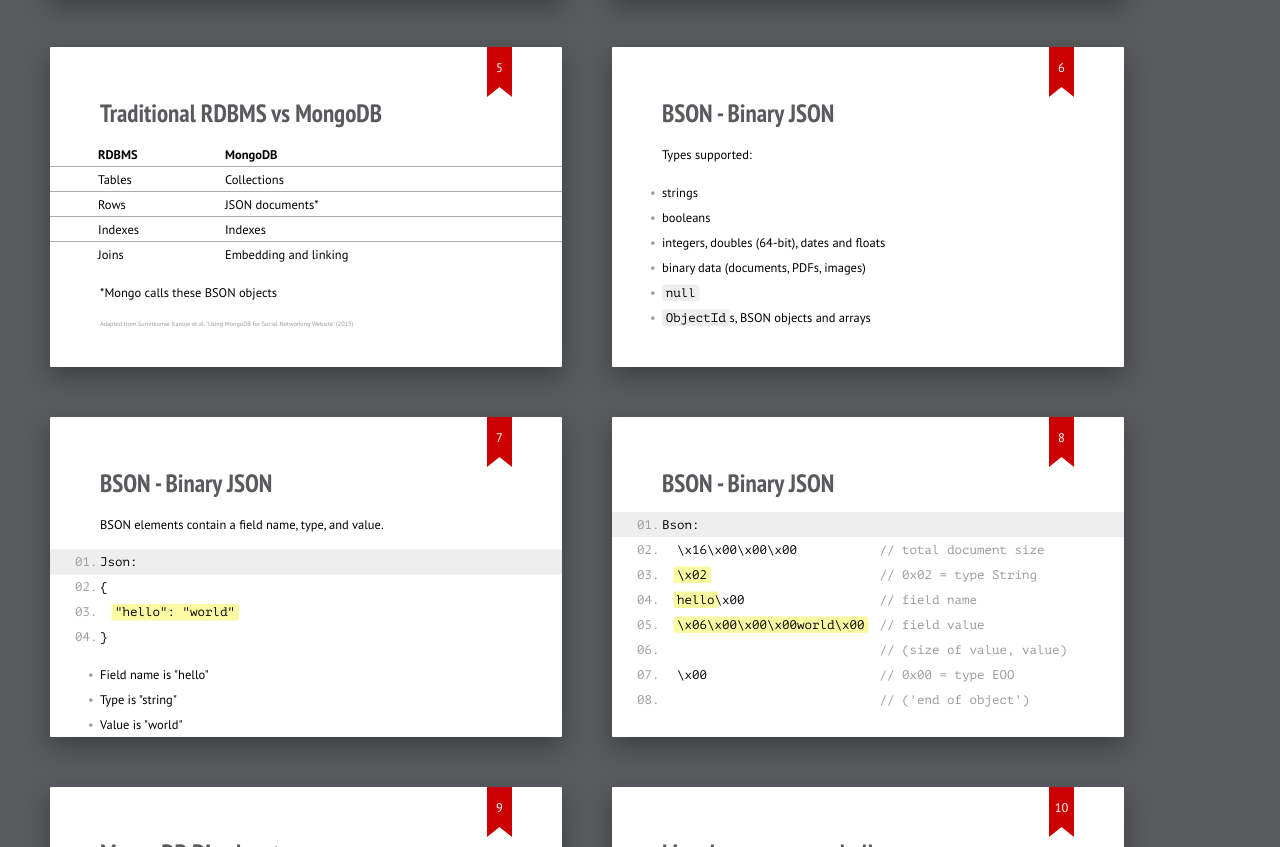
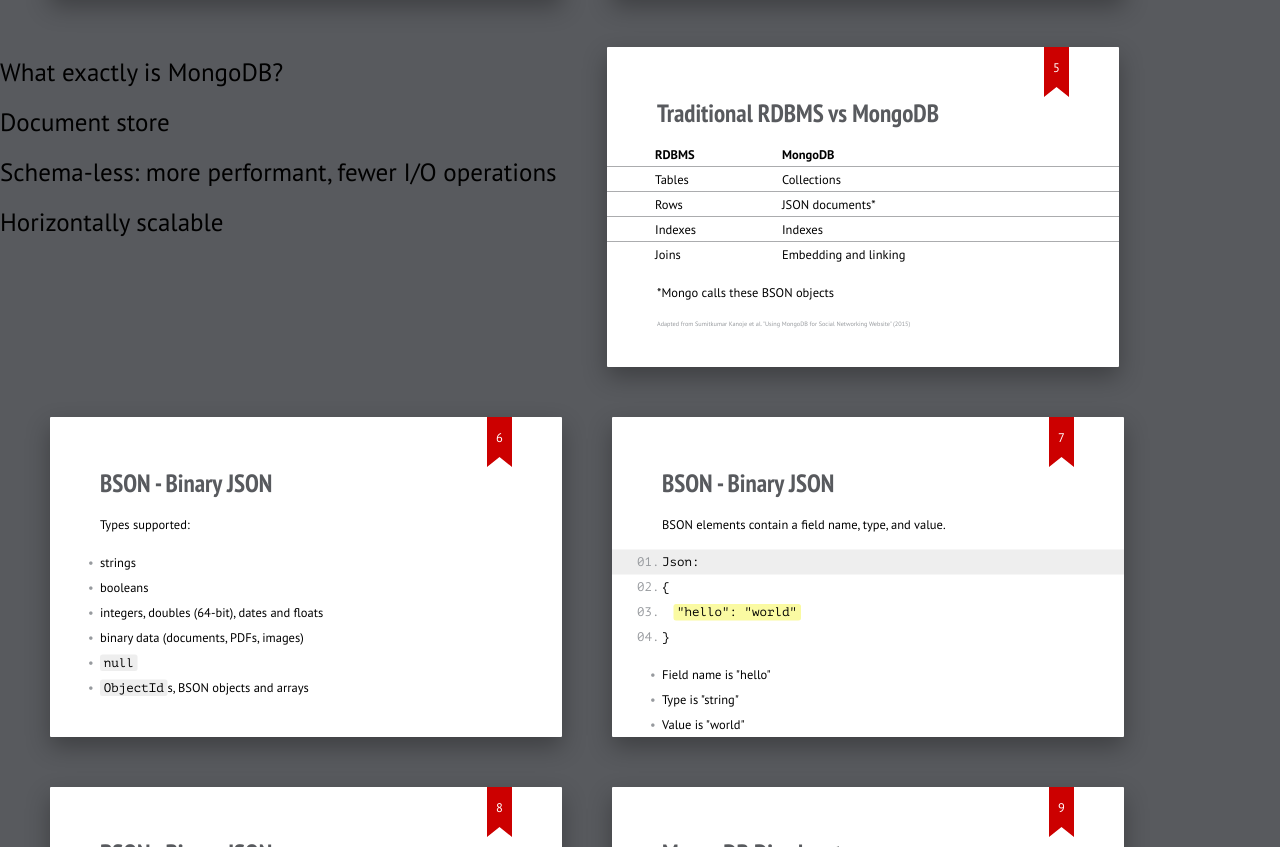
Before and after one commit to davidchchang/mongodb-presentation, a plain HTML site: page index.html in a window 1280 px wide. Shown: the part 867-1714 px from the top of the page. Drawn offline with Linux system fonts and the light colour scheme.

Commit message:
Add explanation slide

```diff
--- a/index.html
+++ b/index.html
@@ -71,6 +71,14 @@
 				margin-bottom: -10px;
 			}
 		</style>
+	</section>
+	<section>
+		<h2>What exactly is MongoDB?</h2>
+		<ul>
+			<li>Document store</li>
+			<li class="next">Schema-less: more performant, fewer I/O operations</li>
+			<li class="next">Horizontally scalable</li>
+		</ul>
 	</section>
 	<section class="slide" id="comparison">
 		<h2>Traditional RDBMS vs MongoDB</h2>
```
